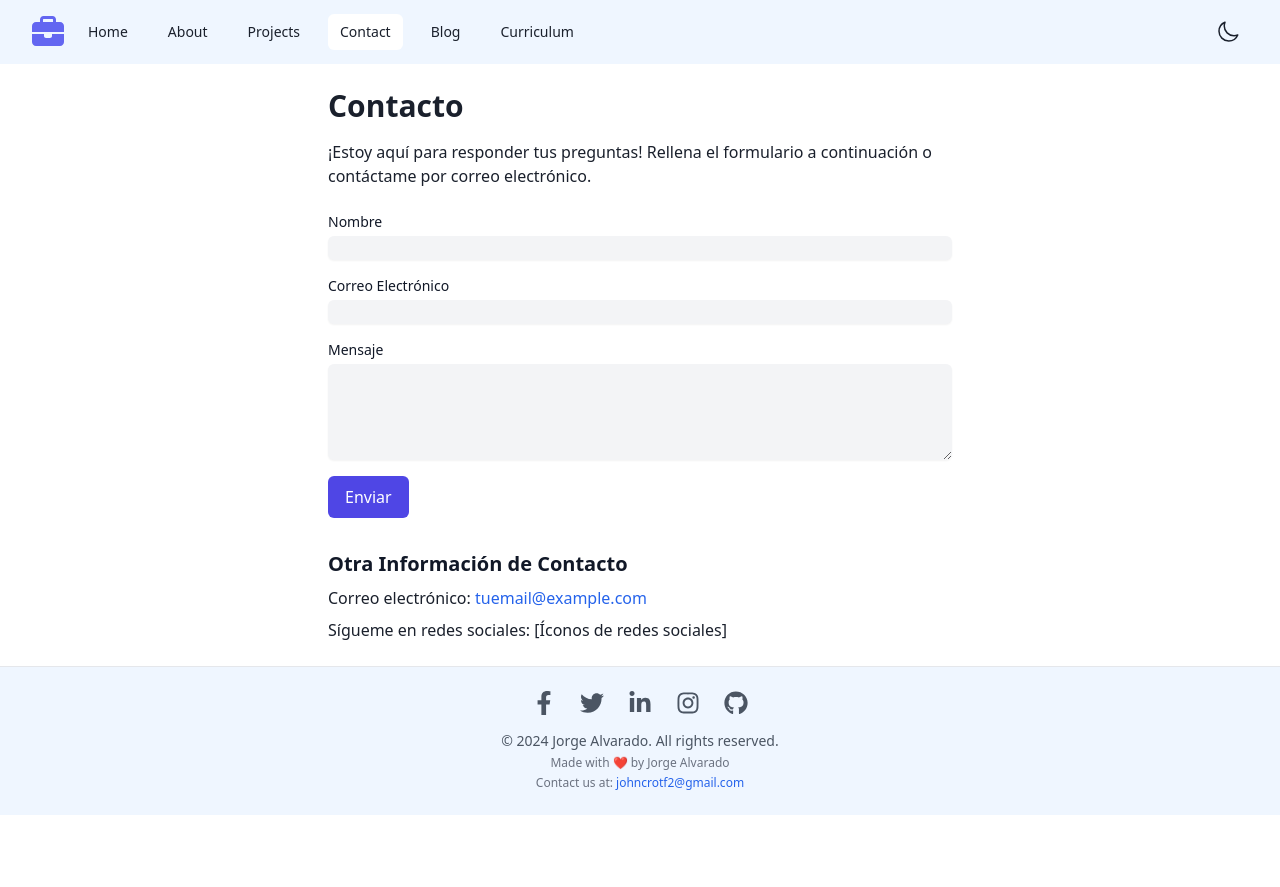
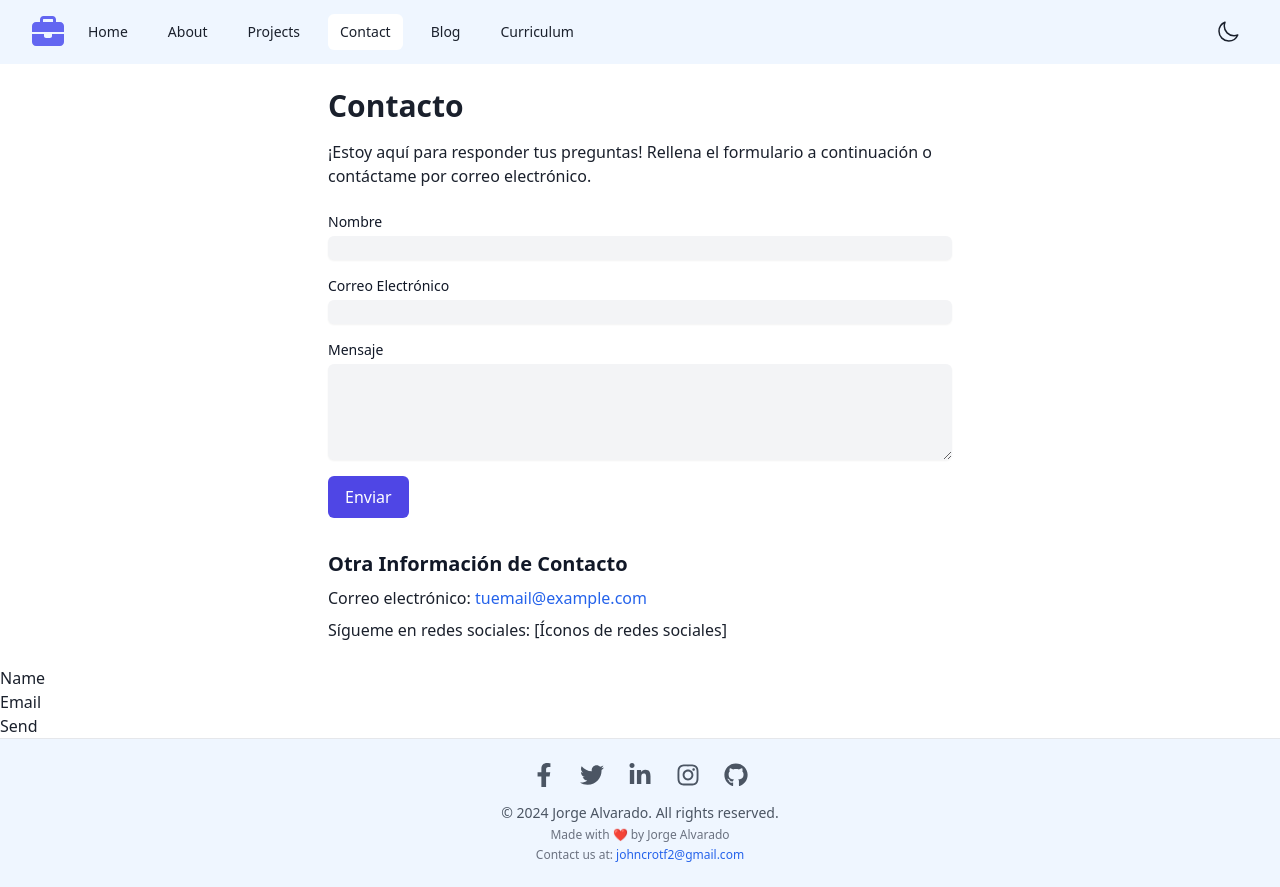
Before and after one commit to Georgeh30/V1_Portafolio, a React (Vite) app in the folder portfolio/: page /Portfolio/Contact in a window 1280 px wide. Before the commit the page ends 815 px from the top, so only its background shows below. Built offline with nearby package versions, Linux system fonts and the light colour scheme.

Commit message:
test form new

```diff
--- a/portfolio/src/pages/contact/jsx/ContactPage.jsx
+++ b/portfolio/src/pages/contact/jsx/ContactPage.jsx
@@ -95,7 +95,7 @@
                     <p className="mt-2">Sígueme en redes sociales: [Íconos de redes sociales]</p>
                 </div>
             </div>
-            {/* <form name="contact" netlify="true">
+            <form name="contact" netlify="true">
   <p>
     <label>Name <input type="text" name="name" /></label>
   </p>
@@ -105,7 +105,7 @@
   <p>
     <button type="submit">Send</button>
   </p>
-</form> */}
+</form>
         </MainLayout>
     );
 };
```
